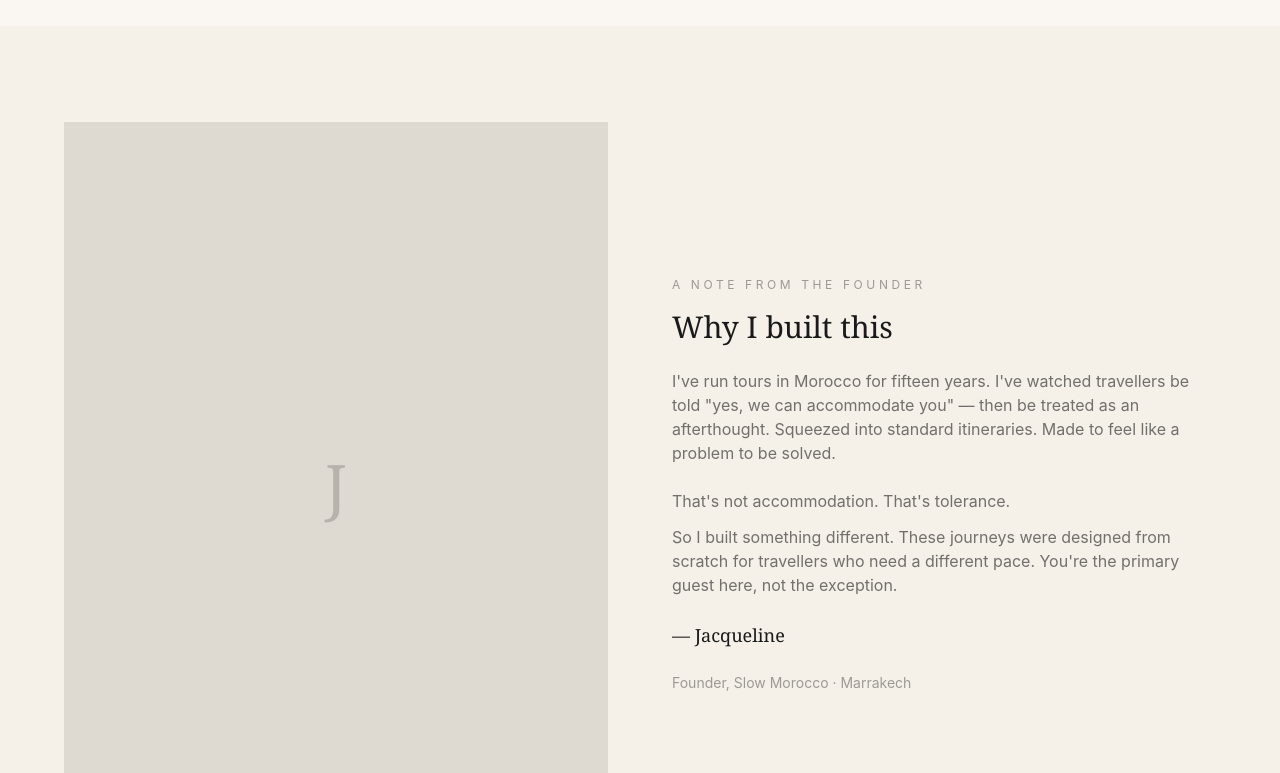
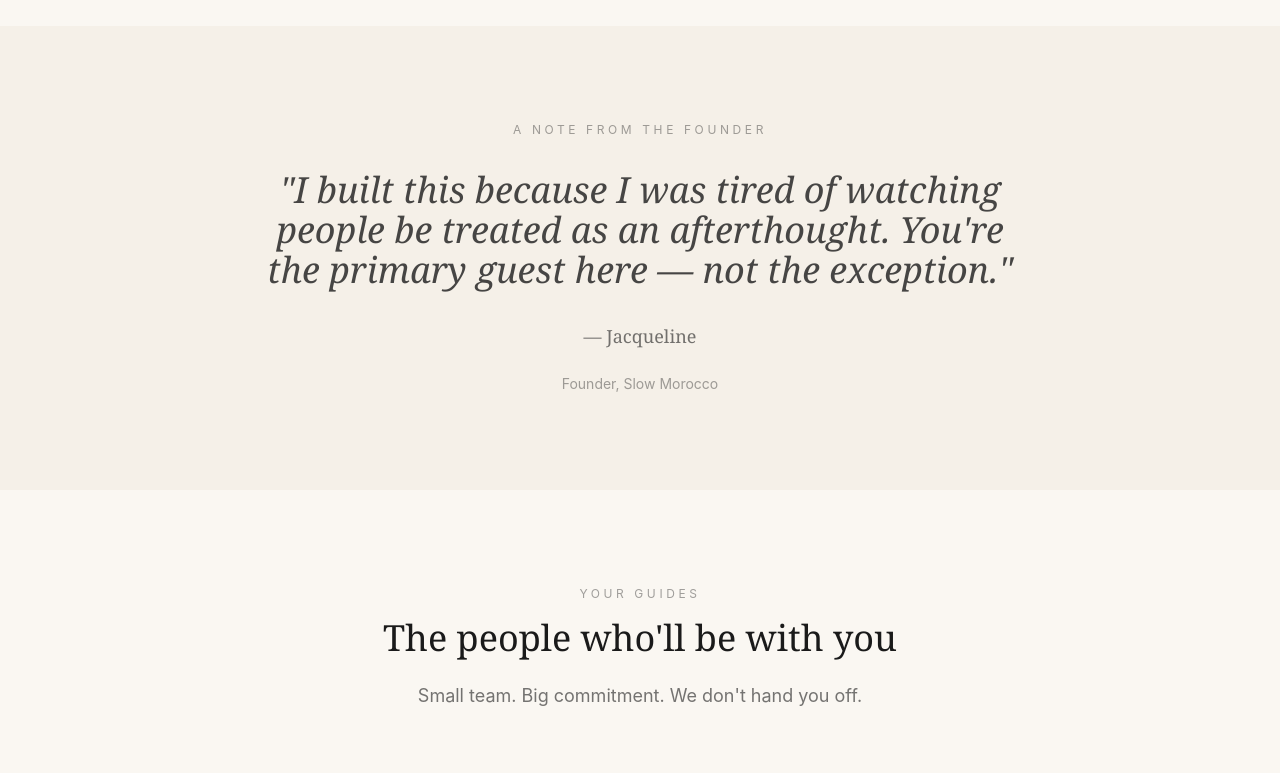
Before and after one commit to indigoandlavender/slow-morocco-1, a Next.js app: page /go/gentle in a window 1280 px wide. Shown: the part 3360-4133 px from the top of the page. Built offline with nearby package versions, Linux system fonts and the light colour scheme; no server answers.

Commit message:
Add files via upload

```diff
--- a/app/go/gentle/page.tsx
+++ b/app/go/gentle/page.tsx
@@ -354,35 +354,22 @@ export default function GentleLandingPage() {
         </div>
       </section>
 
-      {/* Founder's Note */}
+      {/* Founder's Note - Quote */}
       <section className="py-24 bg-[#F5F0E8]">
         <div className="container mx-auto px-6">
-          <div className="grid lg:grid-cols-2 gap-16 items-stretch max-w-6xl mx-auto">
-            <div className="relative">
-              <div className="aspect-[3/4] bg-[#1a1a1a]/10 flex items-center justify-center">
-                {/* Placeholder for founder image */}
-                <span className="text-6xl text-[#1a1a1a]/20 font-serif">J</span>
-              </div>
-            </div>
-            <div className="flex flex-col justify-center lg:aspect-[3/4] lg:overflow-hidden">
-              <p className="text-xs tracking-[0.3em] uppercase text-[#1a1a1a]/40 mb-4">
+          <div className="max-w-3xl mx-auto text-center">
+            <p className="text-xs tracking-[0.3em] uppercase text-[#1a1a1a]/40 mb-8">
               A Note from the Founder
             </p>
-              <h2 className="text-2xl md:text-3xl font-serif mb-6 leading-tight">
-                {settings.founderNoteTitle}
-              </h2>
-              <div className="space-y-3 text-[#1a1a1a]/60 leading-relaxed text-sm lg:text-base">
-                {settings.founderNoteBody.split("\n\n").map((paragraph, i) => (
-                  <p key={i}>{paragraph}</p>
-                ))}
-              </div>
-              <p className="mt-6 font-serif text-lg">
+            <blockquote className="text-2xl md:text-3xl lg:text-4xl font-serif italic text-[#1a1a1a]/80 leading-relaxed mb-8">
+              "I built this because I was tired of watching people be treated as an afterthought. You're the primary guest here — not the exception."
+            </blockquote>
+            <p className="font-serif text-lg text-[#1a1a1a]/60">
               — Jacqueline
             </p>
             <p className="text-sm text-[#1a1a1a]/40">
-                Founder, Slow Morocco · Marrakech
+              Founder, Slow Morocco
             </p>
-            </div>
           </div>
         </div>
       </section>
```
Lines whose indentation alone changed are shown as unchanged.
